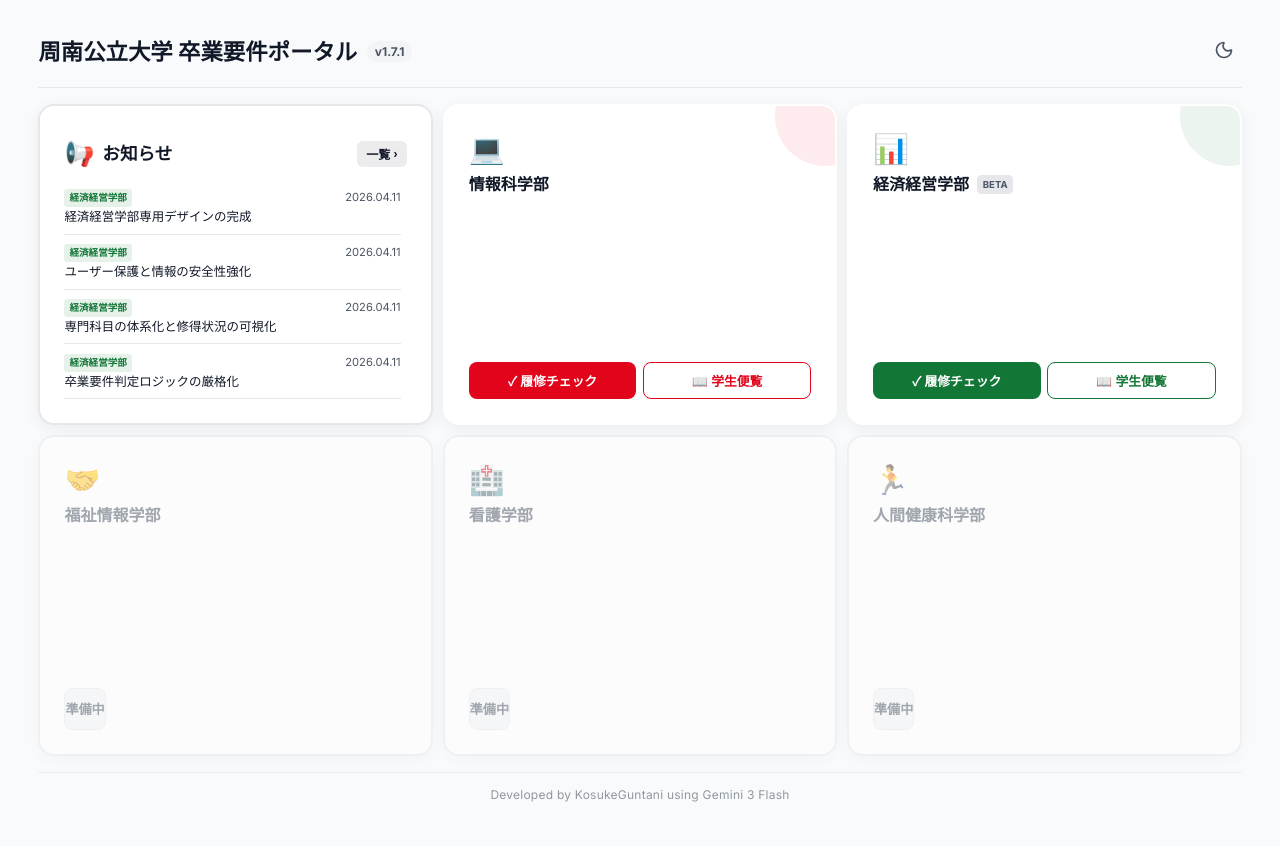
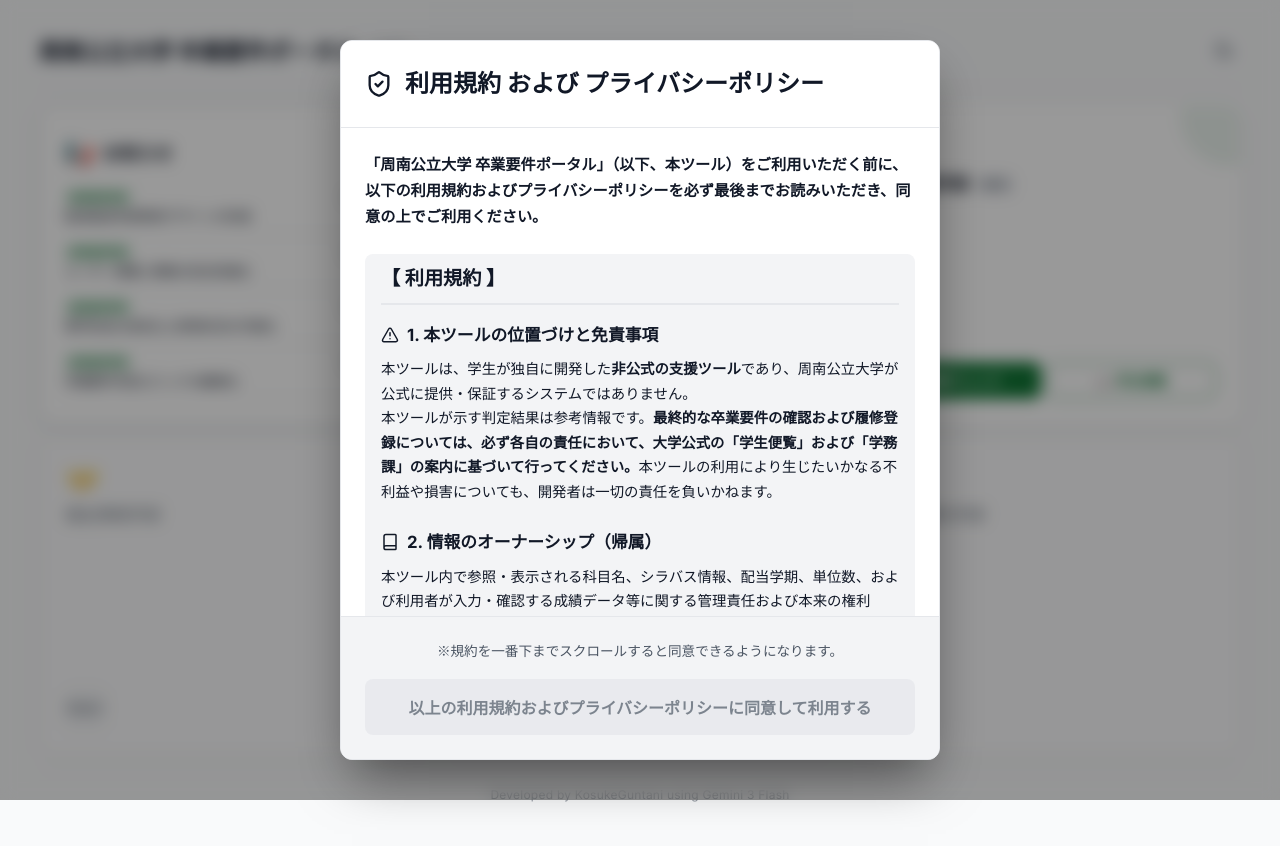
Before and after one commit to M11GJ/FIS, a React (Vite) app: page / in a window 1280 px wide. Shown: the top 846 px of the page. Built offline with nearby package versions, Linux system fonts and the light colour scheme.

Commit message:
feat: Add Terms of Service and Privacy Policy modal for compliance

```diff
--- a/src/App.jsx
+++ b/src/App.jsx
@@ -9,6 +9,7 @@
 import changelogEcon from './data/changelog_econ.json';
 import changelogInfo from './data/changelog_info.json';
 import changelogPortal from './data/changelog_portal.json';
+import TermsModal from './components/TermsModal';
 
 // --- メンテナンスモード設定 ---
 // true にするとメンテナンス画面が表示されます
@@ -283,6 +284,9 @@
 }
 
 function App() {
+  const [agreedToTos, setAgreedToTos] = useState(() => {
+    return localStorage.getItem('agreedToTos') === 'true';
+  });
   const [theme, setTheme] = useState(() => {
     // Check local storage or default to light
     return localStorage.getItem('theme') || 'light';
@@ -301,7 +305,7 @@
 
   // モーダル表示時の背景スクロールロック
   useEffect(() => {
-    if (showChangelog || showPdfInfo) {
+    if (showChangelog || showPdfInfo || !agreedToTos) {
       document.body.style.overflow = 'hidden';
     } else {
       document.body.style.overflow = '';
@@ -309,10 +313,15 @@
     return () => {
       document.body.style.overflow = '';
     };
-  }, [showChangelog, showPdfInfo]);
+  }, [showChangelog, showPdfInfo, agreedToTos]);
 
   const toggleTheme = () => {
     setTheme(prev => (prev === 'light' ? 'dark' : 'light'));
+  };
+
+  const handleAgreeToTos = () => {
+    localStorage.setItem('agreedToTos', 'true');
+    setAgreedToTos(true);
   };
 
   if (MAINTENANCE_MODE) {
@@ -321,6 +330,7 @@
 
   return (
     <HashRouter>
+      {!agreedToTos && <TermsModal onAgree={handleAgreeToTos} />}
       <LayoutWrapper
         theme={theme}
         toggleTheme={toggleTheme}
--- /dev/null
+++ b/src/components/TermsModal.jsx
@@ -0,0 +1,164 @@
+import React, { useState, useRef, useEffect } from 'react';
+import { ShieldCheck, AlertTriangle, Book, MapPinOff } from 'lucide-react';
+
+const TermsModal = ({ onAgree }) => {
+  const [canAgree, setCanAgree] = useState(false);
+  const contentRef = useRef(null);
+
+  const handleScroll = () => {
+    if (contentRef.current) {
+      const { scrollTop, scrollHeight, clientHeight } = contentRef.current;
+      // If user scrolled to the bottom (with a small 10px buffer)
+      if (scrollTop + clientHeight >= scrollHeight - 10) {
+        setCanAgree(true);
+      }
+    }
+  };
+
+  useEffect(() => {
+    // Check if the content is short enough that it doesn't need scrolling
+    if (contentRef.current) {
+      const { scrollHeight, clientHeight } = contentRef.current;
+      if (scrollHeight <= clientHeight) {
+        setCanAgree(true);
+      }
+    }
+  }, []);
+
+  return (
+    <div className="modal-overlay" style={{ zIndex: 9999, backdropFilter: 'blur(8px)' }}>
+      <div
+        className="modal-content"
+        style={{
+          maxWidth: '600px',
+          width: '90%',
+          maxHeight: '90vh',
+          display: 'flex',
+          flexDirection: 'column',
+          boxShadow: '0 25px 50px -12px rgba(0, 0, 0, 0.5)'
+        }}
+      >
+        <div className="modal-header" style={{ padding: '1.5rem', borderBottom: '1px solid var(--border)' }}>
+          <h2 style={{ color: 'var(--primary)', margin: 0, display: 'flex', alignItems: 'center', gap: '0.75rem', fontSize: '1.5rem' }}>
+            <ShieldCheck size={28} />
+            利用規約 および プライバシーポリシー
+          </h2>
+        </div>
+
+        <div
+          className="modal-body"
+          ref={contentRef}
+          onScroll={handleScroll}
+          style={{
+            padding: '1.5rem',
+            overflowY: 'auto',
+            flex: 1,
+            lineHeight: 1.7,
+            color: 'var(--text-main)',
+            fontSize: '0.95rem'
+          }}
+        >
+          <p style={{ marginBottom: '1.5rem', fontWeight: 'bold' }}>
+            「周南公立大学 卒業要件ポータル」（以下、本ツール）をご利用いただく前に、以下の利用規約およびプライバシーポリシーを必ず最後までお読みいただき、同意の上でご利用ください。
+          </p>
+
+          <div style={{ padding: '0.5rem 1rem', background: 'var(--surface-hover)', borderRadius: '8px', marginBottom: '1.5rem' }}>
+            <h3 style={{ fontSize: '1.2rem', color: 'var(--text-main)', borderBottom: '2px solid var(--border)', paddingBottom: '0.5rem', marginBottom: '1rem' }}>【 利用規約 】</h3>
+
+            <section style={{ marginBottom: '1.5rem' }}>
+              <h4 style={{ display: 'flex', alignItems: 'center', gap: '0.5rem', color: 'var(--text-main)', fontSize: '1.05rem', marginBottom: '0.5rem' }}>
+                <AlertTriangle size={18} color="var(--primary)" />
+                1. 本ツールの位置づけと免責事項
+              </h4>
+              <p style={{ fontSize: '0.9rem' }}>
+                本ツールは、学生が独自に開発した<strong>非公式の支援ツール</strong>であり、周南公立大学が公式に提供・保証するシステムではありません。<br/>
+                本ツールが示す判定結果は参考情報です。<strong>最終的な卒業要件の確認および履修登録については、必ず各自の責任において、大学公式の「学生便覧」および「学務課」の案内に基づいて行ってください。</strong>本ツールの利用により生じたいかなる不利益や損害についても、開発者は一切の責任を負いかねます。
+              </p>
+            </section>
+
+            <section style={{ marginBottom: '1rem' }}>
+              <h4 style={{ display: 'flex', alignItems: 'center', gap: '0.5rem', color: 'var(--text-main)', fontSize: '1.05rem', marginBottom: '0.5rem' }}>
+                <Book size={18} color="var(--primary)" />
+                2. 情報のオーナーシップ（帰属）
+              </h4>
+              <p style={{ fontSize: '0.9rem' }}>
+                本ツール内で参照・表示される科目名、シラバス情報、配当学期、単位数、および利用者が入力・確認する成績データ等に関する管理責任および本来の権利（オーナーシップ）は、<strong>周南公立大学</strong>に帰属します。
+              </p>
+            </section>
+          </div>
+
+          <div style={{ padding: '0.5rem 1rem', background: 'rgba(22, 163, 74, 0.05)', borderRadius: '8px', borderLeft: '4px solid #16a34a', marginBottom: '1.5rem' }}>
+            <h3 style={{ fontSize: '1.2rem', color: 'var(--text-main)', borderBottom: '2px solid var(--border)', paddingBottom: '0.5rem', marginBottom: '1rem' }}>【 プライバシーポリシー（データの安全性）】</h3>
+
+            <section style={{ marginBottom: '1.5rem' }}>
+              <h4 style={{ display: 'flex', alignItems: 'center', gap: '0.5rem', color: 'var(--text-main)', fontSize: '1.05rem', marginBottom: '0.5rem' }}>
+                <ShieldCheck size={18} color="#16a34a" />
+                1. データの完全ローカル処理（外部送信なし）
+              </h4>
+              <p style={{ fontSize: '0.9rem' }}>
+                本ツールに入力された成績データやチェック状況は、すべて<strong>利用者自身の端末（スマートフォンやPCのブラウザ内）でのみ計算・処理</strong>されます。成績データがインターネット上のサーバー（GitHub等）に送信されたり、保存されたりすることは一切ありませんので、情報漏洩の心配なく安全にご利用いただけます。
+              </p>
+            </section>
+
+            <section style={{ marginBottom: '1.5rem' }}>
+              <h4 style={{ display: 'flex', alignItems: 'center', gap: '0.5rem', color: 'var(--text-main)', fontSize: '1.05rem', marginBottom: '0.5rem' }}>
+                <MapPinOff size={18} color="#16a34a" />
+                2. セキュリティリスクへの配慮
+              </h4>
+              <p style={{ fontSize: '0.9rem' }}>
+                防犯およびプライバシー保護の観点から、教員や学生の居場所を特定できる可能性のある<strong>講義室番号や時間割の物理的な場所に関する情報は、システム内に一切保持・表示いたしません</strong>。
+              </p>
+            </section>
+
+            <section style={{ marginBottom: '1rem' }}>
+              <h4 style={{ display: 'flex', alignItems: 'center', gap: '0.5rem', color: 'var(--text-main)', fontSize: '1.05rem', marginBottom: '0.5rem' }}>
+                <Book size={18} color="#16a34a" />
+                3. 利用環境のログ収集について
+              </h4>
+              <p style={{ fontSize: '0.9rem' }}>
+                サービスの利便性向上やエラー把握を目的として、アクセスされた端末のブラウザ情報やアクセス状況を収集する場合がありますが、個人や成績を特定できる情報は含まれません。
+              </p>
+            </section>
+          </div>
+        </div>
+
+        <div className="modal-footer" style={{
+          padding: '1.5rem',
+          borderTop: '1px solid var(--border)',
+          background: 'var(--surface-hover)',
+          display: 'flex',
+          flexDirection: 'column',
+          gap: '1rem',
+          alignItems: 'center'
+        }}>
+          {!canAgree && (
+            <div style={{ fontSize: '0.85rem', color: 'var(--text-muted)' }}>
+              ※規約を一番下までスクロールすると同意できるようになります。
+            </div>
+          )}
+          <button
+            onClick={onAgree}
+            disabled={!canAgree}
+            style={{
+              width: '100%',
+              padding: '1rem',
+              background: canAgree ? 'var(--primary)' : 'var(--border)',
+              color: canAgree ? 'white' : 'var(--text-muted)',
+              border: 'none',
+              borderRadius: '8px',
+              fontWeight: 800,
+              fontSize: '1rem',
+              cursor: canAgree ? 'pointer' : 'not-allowed',
+              transition: 'all 0.2s',
+              opacity: canAgree ? 1 : 0.7
+            }}
+          >
+            以上の利用規約およびプライバシーポリシーに同意して利用する
+          </button>
+        </div>
+      </div>
+    </div>
+  );
+};
+
+export default TermsModal;
```
